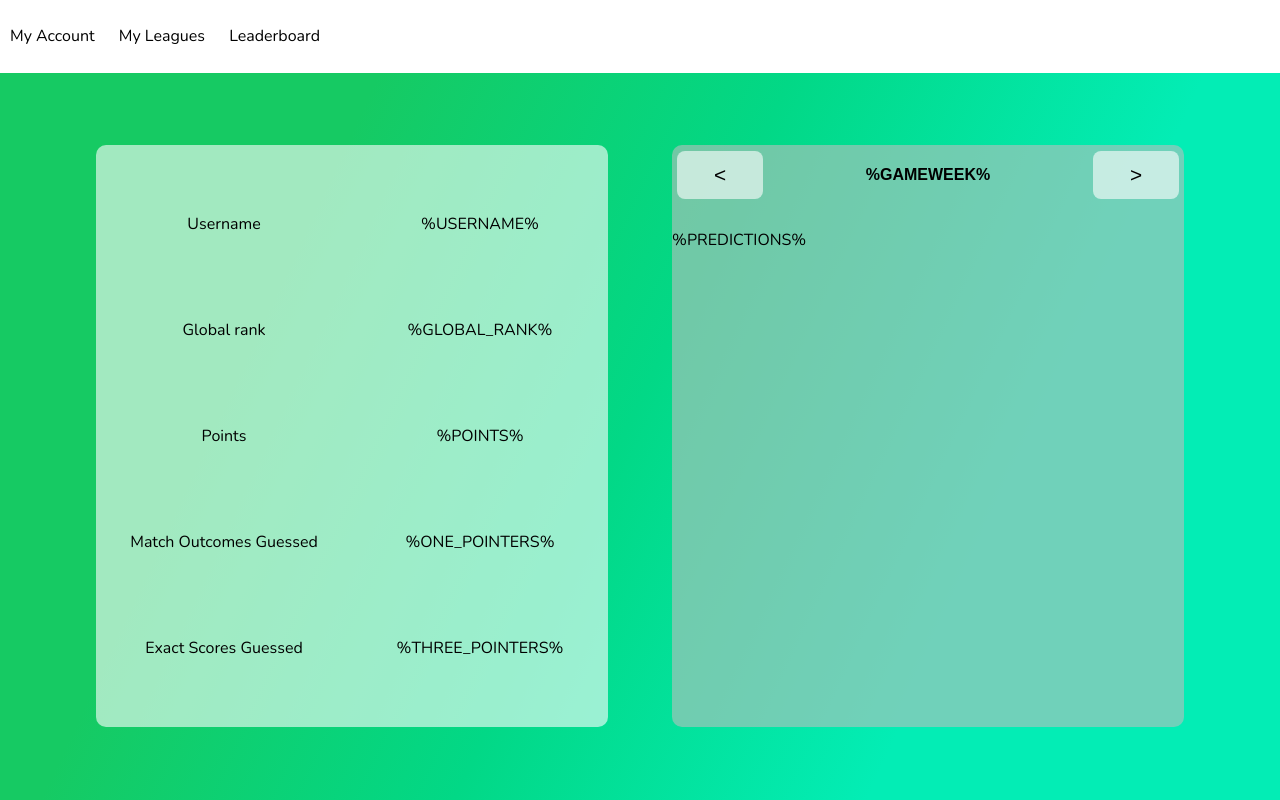
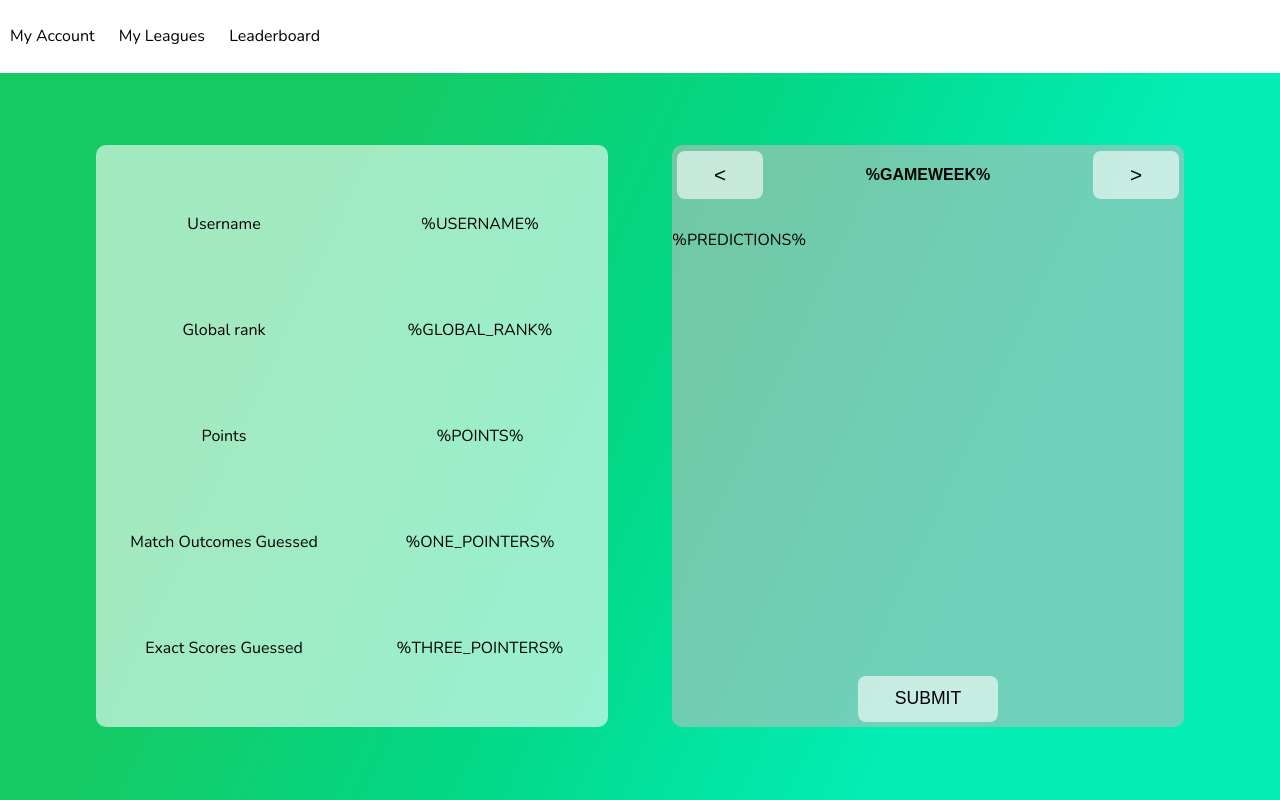
Before and after one commit to adammarszalek22/pl-website, a website: page public/main-page.html in a window 1280 px wide. Drawn offline with nearby package versions, Linux system fonts and the light colour scheme.

Commit message:
added submit button

```diff
--- a/controllers/page-controller.js
+++ b/controllers/page-controller.js
@@ -147,7 +147,6 @@ const createPredictionsCard = async (gameweekMatchIds, userPredictions, gameweek
     }
 
     predictionsCard += `
-            <button type="submit">SUBMIT</button>
         </form>
     </div>
     `;
--- a/controllers/scores-controller.js
+++ b/controllers/scores-controller.js
@@ -5,6 +5,10 @@ module.exports.submitScores = async (req, res) => {
     // Get response from pl server
     console.log(req.body)
 
+    const data = await updateMultipleBetsNew(req.session.accessToken, req.body);
+
+    console.log(data);
+
     // res.redirect('/main');
 
 }
--- a/pl-server-api/bets.js
+++ b/pl-server-api/bets.js
@@ -220,7 +220,9 @@ module.exports.updateMultipleBets = async (access_token, list_match_id, list_goa
 }
 
 module.exports.updateMultipleBetsNew = async (access_token, bets) => {
+
     try {
+
         const response = await fetch(url + '/multiple_bets_update_new', {
             method: "PUT",
             headers: {
@@ -236,6 +238,7 @@ module.exports.updateMultipleBetsNew = async (access_token, bets) => {
             console.error('Request failed:', response.statusText);
             return { "status_code": response.status };
         }
+
     } catch (err) {
         console.error('An error occurred:', err);
         return null;
--- a/pl-server-api/user.js
+++ b/pl-server-api/user.js
@@ -72,7 +72,6 @@ module.exports.getAllUsers = async (access_token) => {
 
         if (response.ok) {
             const responseBody = await response.json();
-            console.log(responseBody);
             return responseBody;
         } else {
             console.error('Request failed:', response.statusText);
@@ -100,7 +99,6 @@ module.exports.getNonFreshToken = async (refresh_token, username, password) => {
 
         if (response.ok) {
             const responseBody = await response.json();
-            console.log(responseBody);
             return responseBody.access_token;
         } else {
             console.error('Request failed:', response.statusText);
@@ -123,7 +121,6 @@ module.exports.revokeJWT = async (access_token) => {
 
         if (response.ok) {
             const responseBody = await response.json();
-            console.log(responseBody);
             return responseBody;
         } else {
             console.error('Request failed:', response.statusText);
@@ -238,7 +235,6 @@ module.exports.deleteAccount = async (access_token) => {
 
         if (response.ok) {
             const responseBody = await response.json();
-            console.log(responseBody);
             return responseBody;
         } else {
             console.error('Request failed:', response.statusText);
--- a/public/home.js
+++ b/public/home.js
@@ -1,5 +1,10 @@
 const buttonRight = document.querySelector('.carousel-button-right');
 const buttonLeft = document.querySelector('.carousel-button-left');
+const submitButton = document.querySelector('#submit-scores');
+
+submitButton.addEventListener('click', () => {
+    document.querySelector('.carousel-item.current').querySelector('form').submit();
+})
 
 buttonRight.addEventListener('click', () => {
 
--- a/public/main-page.html
+++ b/public/main-page.html
@@ -50,7 +50,9 @@
                 %PREDICTIONS%
             </div>
 
-            <div class="submit">
+            <div class="carousel-buttons-bottom">
+                <button class="carousel-bar-item" id="submit-scores">SUBMIT</button>
+            </div>
 
         </div>
 
--- a/public/style.css
+++ b/public/style.css
@@ -154,10 +154,22 @@ nav {
     height: 10%;
 }
 
+.carousel-buttons-bottom {
+    display: flex;
+    justify-content: space-evenly;
+    height: 10%;
+}
+
 .carousel-bar-item {
-    left: 10px;
     margin: 1%;
     font-family: PremierSans-Bold, Arial, "Helvetica Neue", Helvetica, sans-seriff;
+}
+
+#submit-scores {
+    border: 0px;
+    border-radius: 8px;
+    background: rgba(255, 255, 255, 0.6);
+    font-size: 1.1rem;
 }
 
 button.carousel-bar-item {
```
